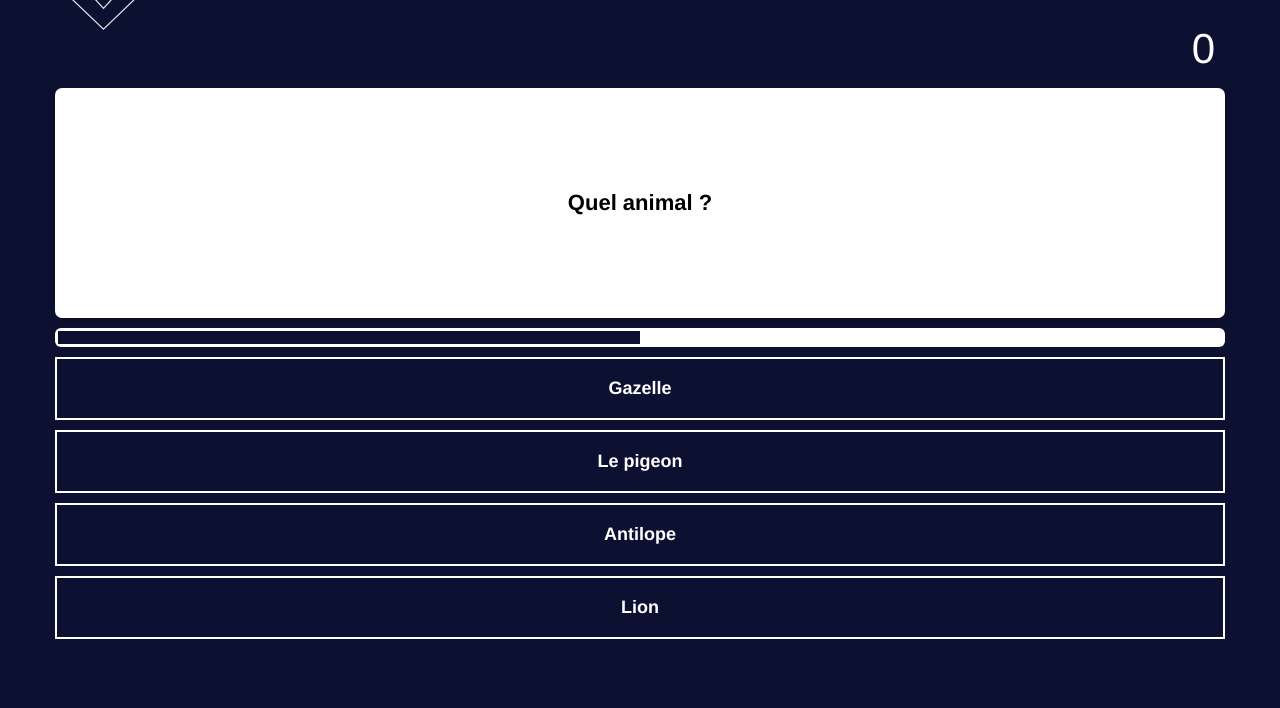
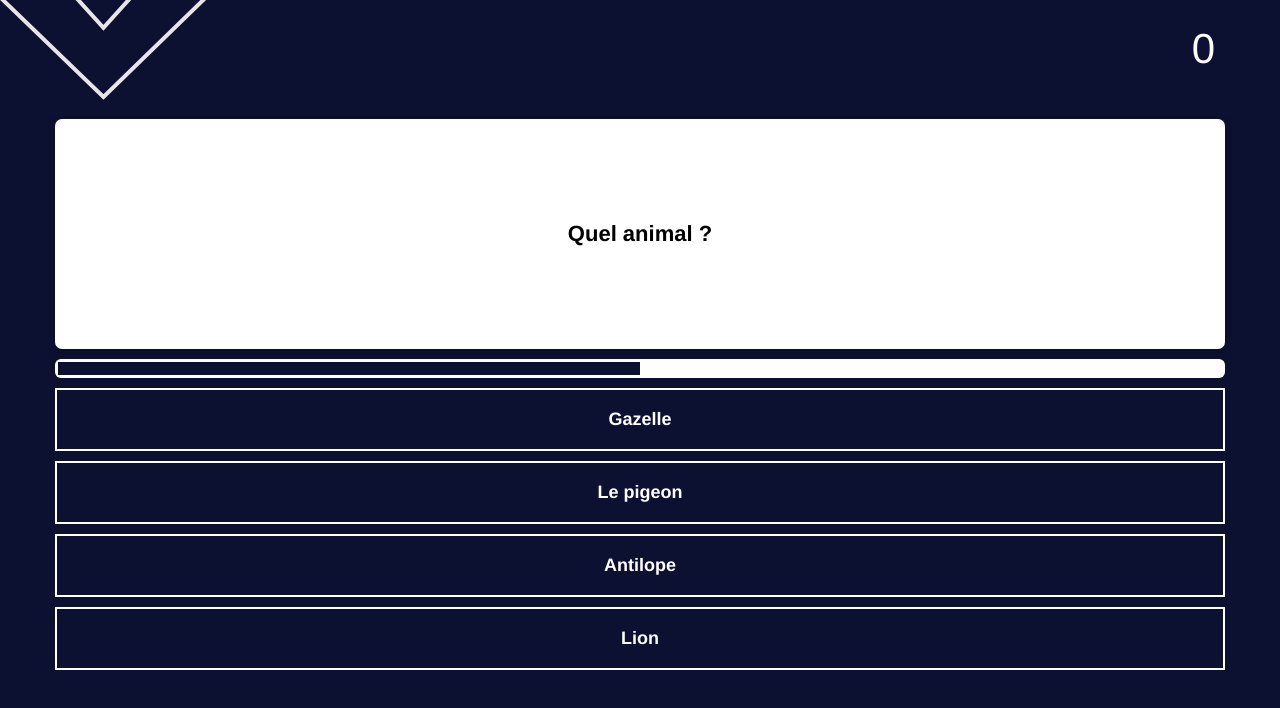
Before and after one commit to charlespernet/quizz-vue, a Vue app: page /quizz in a window 1280 px wide. Shown: the top 708 px of the page. Built offline with nearby package versions, Linux system fonts and the light colour scheme.

Commit message:
Fix logo size

```diff
--- a/src/components/Header.vue
+++ b/src/components/Header.vue
@@ -1,7 +1,7 @@
 <template>
   <div class="header">
     <router-link to="/">
-      <img src="../images/logo.svg" />
+      <img class="ml-4 w-2/3 md:ml-12 md:w-48 lg:ml-20 lg:w-64" src="../images/logo.svg" />
     </router-link>
     <div class="score">
       <span class="score-number">{{ score }}</span>
@@ -32,8 +32,5 @@ export default {
       margin-right: 5px;
     }
   }
-  img {
-    width: 30%;
-  }
 }
 </style>
```
